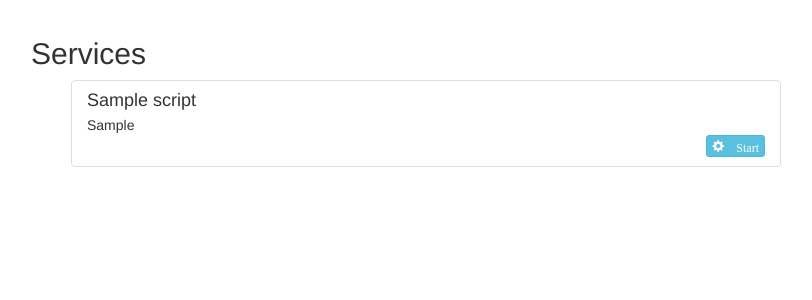
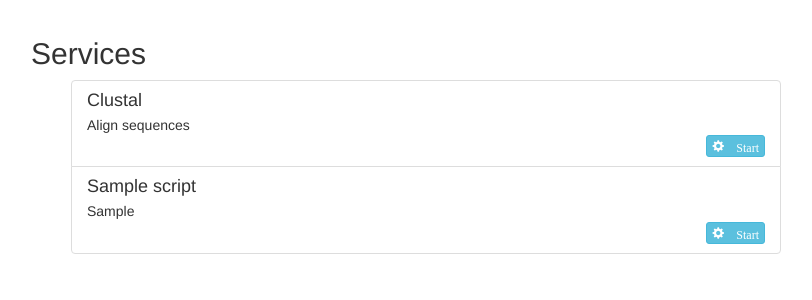
Before and after one commit to Sergiodiaz53/GeckoMGV, a Django app: page /services in a window 1280 px wide. Shown: the part 53-353 px from the top of the page, without its empty margins (236-1048 px from the left). Run offline with Django 3.2, Linux system fonts and the light colour scheme; tables that the repository leaves empty hold one stand-in row (values such as "Sample post"); some libraries are stand-ins or nearby versions.

Commit message:
some bugs fixed

```diff
--- a/MGV/static/js/MGV/Clustal.js
+++ b/MGV/static/js/MGV/Clustal.js
@@ -30,8 +30,8 @@
     var m = msa(opts);
 
     gg = m;
-    var seqs=clustal.parse(string)
-    m.seqs.reset(seqs)
+    var seqs=clustal.parse(string);
+    m.seqs.reset(seqs);
     var defMenu = new msa.menu.defaultmenu({
     el: menuDiv,
     msa: m
--- a/MGV/static/js/mainFunctions.js
+++ b/MGV/static/js/mainFunctions.js
@@ -174,7 +174,7 @@
             selectedAsText += lines[x][i] + '\n';
         for (var i = 0; i < selectedLines[x].length; i++)
             selectedAsText += lines[x][selectedLines[x][i]] + '\n';
-        var fileName = lines[x][2][0].split(":")[1].trim().split(".")[0]+"-"+lines[x][3][0].split(":")[1].trim().split(".")[0];
+        var fileName = lines[x][2][0].split(":")[1].trim().split(".")[0]+"-"+lines[x][3][0].split(":")[1].trim().split(".")[0]+".csv";
         $.ajax({
             url:'/upload/',
             type: "POST",
@@ -183,6 +183,7 @@
             complete:function(){},
             error:function (xhr, textStatus, thrownError){console.log("error")}
         });
+        newFileInformation();
         selectedAsText = ""
     }
 }
@@ -389,10 +390,9 @@
 function createFile(){
     $(".close").click();
     $.ajax({
-            url:'/filemanager/createPost/',
+            url:'/filemanager/createFile',
             type: "POST",
             data: {filename: $("#name").val()+'.'+$("#format").val(),content:$("#content").val()},
-            success:function(response){}
         });
 }
 
@@ -418,6 +418,7 @@
                 //hotkey: 13,
                 action: function() {
                     createFile();
+                    location.reload();
                 }
             }]
     })
--- a/MGV/templates/MSAvisualizer.html
+++ b/MGV/templates/MSAvisualizer.html
@@ -1,6 +1,6 @@
 {%extends "includes/basic.html" %}
 {%block content%}
-<script src="https://s3-eu-west-1.amazonaws.com/biojs/msa/latest/msa.js"></script>
+
 <link type=text/css rel=stylesheet href=https://s3-eu-west-1.amazonaws.com/biojs/msa/latest/msa.css />
 <div id='menu'></div>
 <div id='msa'></div>
@@ -10,6 +10,7 @@
     <input type="submit" value="Submit" id="suButton"/>
 </form>
 <script type="text/javascript">
+
     function draw(){
         var myVar="{{ content | escapejs }}"
         drawMSA(myVar);
--- a/MGV/templates/services.html
+++ b/MGV/templates/services.html
@@ -10,7 +10,17 @@
                     <h2>Services</h2>
 
                     <ul>
-
+                    <li class="list-group-item clearfix">
+                            <h4 class="list-group-item-heading">Clustal</h4>
+                            <p class="list-group-item-text"> Align sequences</p>
+                            <span class="pull-right">
+                                <form role="form" action="{% url 'serviceInterface' %}" method="POST">
+                                    <input type="text" name="serviceName" class="form-control hidden" value="{{ service.name }}" />
+                                    <input type="text" name="exeName" class="form-control hidden" value= "{{ service.exeName }}" />
+                                    <button type="submit" class="btn btn-xs btn-info glyphicon glyphicon-cog"> Start</button>
+                                </form>
+                            </span>
+                        </li>
                     {% for service in services %}
                         <li class="list-group-item clearfix">
                             <h4 class="list-group-item-heading">{{ service.name }}</h4>
--- a/fileSystem/views.py
+++ b/fileSystem/views.py
@@ -17,7 +17,6 @@
 def createFilePost_view(request):
     path = generatePath(request, 'filename')
     auxFile = createFile(request,request.POST.get('content'),request.POST.get('filename'))
-    print auxFile.file.__str__()
     return HttpResponse(auxFile.file.__str__())
 
 def createFile(request, content, filename):
@@ -69,6 +68,7 @@
     form = FileForm()
     if request.user.is_authenticated():
         files = userFile.objects.filter(user = request.user)
+        print "going to render"
         return render(request, 'filemanager.html', {'form': form, 'files': files})
     else:
         return render(request, 'filemanager.html', {'form': form, 'files': {} })
@@ -84,9 +84,9 @@
     form = FileForm()
     files = deleteFile(request)
     return render(request, 'filemanager.html', {'form': form, 'files': files})
-
+@csrf_exempt
 def createFile_view(request):
-    createFile(request,"","newFile")
+    createFile(request,request.POST.get('content'),request.POST.get('filename'))
     return fileManager_view(request)
 
 def fileViewer_view(request):
```
